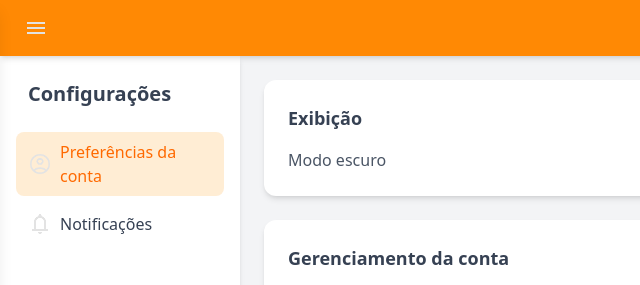
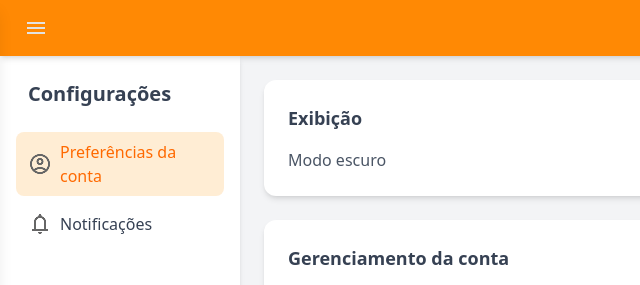
Before and after one commit to fabriciorostand/swiftbore-frontend, a website: page src/pages/account-preferences.html in a window 1280 px wide. Shown: the top 285 px of the page, 0-640 px from the left. Drawn offline with Linux system fonts and the light colour scheme.

Commit message:
feat: add account avatar and notification icons in color gray for light mode

```diff
--- a/src/pages/account-preferences.html
+++ b/src/pages/account-preferences.html
@@ -87,13 +87,13 @@
             <nav class="flex flex-row justify-around">
                 <!-- Account preferences -->
                 <a href="account-preferences.html" class="flex items-center gap-2 px-3 py-2 rounded-lg text-orange-500 dark:text-orange-300 bg-orange-100 dark:bg-gray-700 transition">
-                    <img src="../assets/icons/account-avatar.png" class="h-6 w-6" alt="Perfil">
+                    <img id="accountAvatarIconMobile" src="../assets/icons/account-avatar-gray.png" class="h-6 w-6" alt="Perfil">
                     Preferências da conta
                 </a>
 
                 <!-- Notifications -->
                 <a href="" class="flex items-center gap-2 px-3 py-2 rounded-lg text-gray-700 dark:text-white hover:bg-gray-100 dark:hover:bg-gray-700 transition">
-                    <img src="../assets/icons/notification.png" class="h-6 w-6" alt="Notificações">
+                    <img id="notificationIconMobile" src="../assets/icons/notification-gray.png" class="h-6 w-6" alt="Notificações">
                     Notificações
                 </a>
             </nav>
@@ -105,13 +105,13 @@
             <nav class="flex flex-col gap-2">
                 <!-- Account preferences -->
                 <a href="account-preferences.html" class="flex items-center gap-2 px-3 py-2 rounded-lg text-orange-500 dark:text-orange-300 bg-orange-100 dark:bg-gray-700 transition">
-                    <img src="../assets/icons/account-avatar.png" class="h-6 w-6" alt="Perfil">
+                    <img id="accountAvatarIconDesktop" src="../assets/icons/account-avatar-gray.png" class="h-6 w-6" alt="Perfil">
                     Preferências da conta
                 </a>
 
                 <!-- Notifications -->
                 <a href="" class="flex items-center gap-2 px-3 py-2 rounded-lg text-gray-700 dark:text-white hover:bg-gray-100 dark:hover:bg-gray-700 transition">
-                    <img src="../assets/icons/notification.png" class="h-6 w-6" alt="Notificações">
+                    <img id="notificationIconDesktop" src="../assets/icons/notification-gray.png" class="h-6 w-6" alt="Notificações">
                     Notificações
                 </a>
             </nav>
--- a/src/scripts/dark-mode.js
+++ b/src/scripts/dark-mode.js
@@ -2,10 +2,30 @@
 const darkModeToggle = document.getElementById("darkModeToggle");
 
 function updateIcons(darkMode) {
-  document.getElementById("homeIcon").src = darkMode ? "../assets/icons/home-white.png" : "../assets/icons/home.png";
-  document.getElementById("calendarIcon").src = darkMode ? "../assets/icons/calendar-white.png" : "../assets/icons/calendar.png";
-  document.getElementById("storeIcon").src = darkMode ? "../assets/icons/store-white.png" : "../assets/icons/store.png";
-  document.getElementById("settingsIcon").src = darkMode ? "../assets/icons/settings-white.png" : "../assets/icons/settings.png";
+  // Ícones do footer
+  const homeIcon = document.getElementById("homeIcon");
+  const calendarIcon = document.getElementById("calendarIcon");
+  const storeIcon = document.getElementById("storeIcon");
+  const settingsIcon = document.getElementById("settingsIcon");
+
+  if (homeIcon) homeIcon.src = darkMode ? "../assets/icons/home-white.png" : "../assets/icons/home.png";
+  if (calendarIcon) calendarIcon.src = darkMode ? "../assets/icons/calendar-white.png" : "../assets/icons/calendar.png";
+  if (storeIcon) storeIcon.src = darkMode ? "../assets/icons/store-white.png" : "../assets/icons/store.png";
+  if (settingsIcon) settingsIcon.src = darkMode ? "../assets/icons/settings-white.png" : "../assets/icons/settings.png";
+
+  // Ícones do sidebar mobile (configurações)
+  const accountAvatarIconMobile = document.getElementById("accountAvatarIconMobile");
+  const notificationIconMobile = document.getElementById("notificationIconMobile");
+
+  if (accountAvatarIconMobile) accountAvatarIconMobile.src = darkMode ? "../assets/icons/account-avatar.png" : "../assets/icons/account-avatar-gray.png";
+  if (notificationIconMobile) notificationIconMobile.src = darkMode ? "../assets/icons/notification.png" : "../assets/icons/notification-gray.png";
+
+  // Ícones do sidebar desktop (configurações)
+  const accountAvatarIconDesktop = document.getElementById("accountAvatarIconDesktop");
+  const notificationIconDesktop = document.getElementById("notificationIconDesktop");
+
+  if (accountAvatarIconDesktop) accountAvatarIconDesktop.src = darkMode ? "../assets/icons/account-avatar.png" : "../assets/icons/account-avatar-gray.png";
+  if (notificationIconDesktop) notificationIconDesktop.src = darkMode ? "../assets/icons/notification.png" : "../assets/icons/notification-gray.png";
 }
 
 // Função para atualizar a aparência do toggle
```
Also changed, not shown: src/assets/icons/account-avatar-gray.png (added), src/assets/icons/notification-gray.png (added), src/styles/tailwind/output.css.
